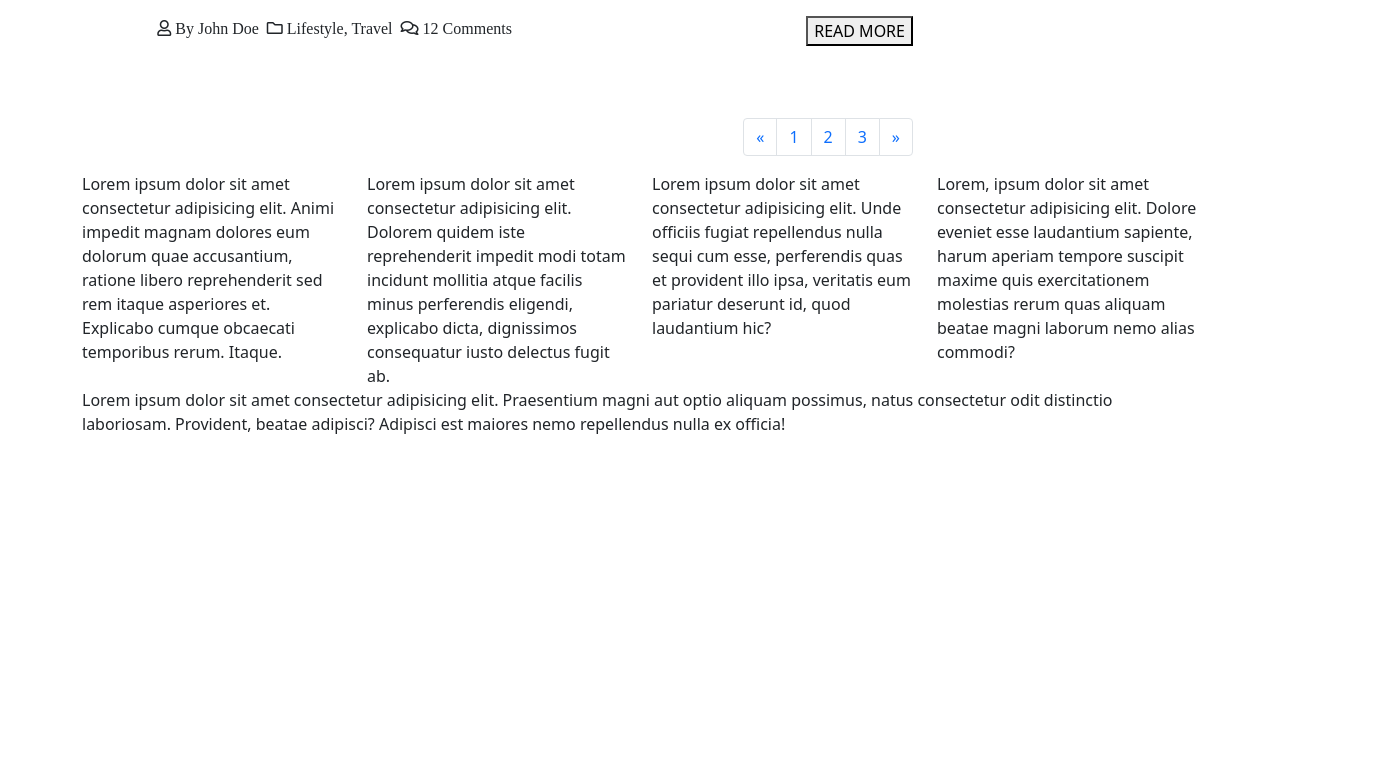
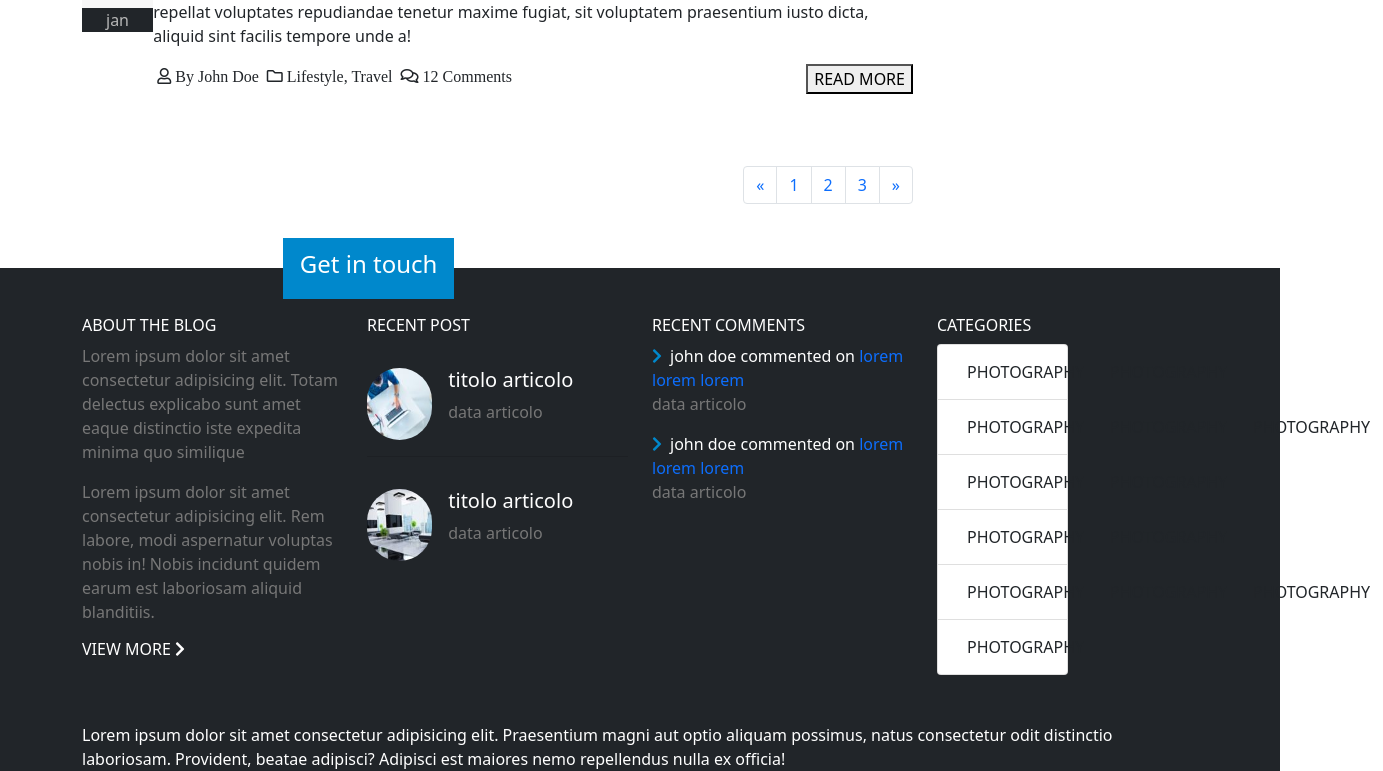
Before and after one commit to Dandav2923/proj-html-vuejs, a Vue app: page / in a window 1280 px wide. Shown: the part 4511-5282 px from the top of the page, 1383 px wide, since content can reach past the window. Before the commit the page ends 4947 px from the top, so only its background shows below. Built offline with nearby package versions, Linux system fonts and the light colour scheme.

Commit message:
footer quasi completo

```diff
--- a/src/components/Footer/Footer.vue
+++ b/src/components/Footer/Footer.vue
@@ -1,13 +1,94 @@
 <template>
-  <div class="container-fluid">
+<footer>
+  <div class="container-fluid position-relative bg-dark">
     <div class="container">
-      <div class="row justify-content-center">
+      <div class="row justify-content-center py-5">
         <div class="col-12">
           <div class="row row-cols-4">
-            <div class="col">Lorem ipsum dolor sit amet consectetur adipisicing elit. Animi impedit magnam dolores eum dolorum quae accusantium, ratione libero reprehenderit sed rem itaque asperiores et. Explicabo cumque obcaecati temporibus rerum. Itaque.</div>
-            <div class="col">Lorem ipsum dolor sit amet consectetur adipisicing elit. Dolorem quidem iste reprehenderit impedit modi totam incidunt mollitia atque facilis minus perferendis eligendi, explicabo dicta, dignissimos consequatur iusto delectus fugit ab.</div>
-            <div class="col">Lorem ipsum dolor sit amet consectetur adipisicing elit. Unde officiis fugiat repellendus nulla sequi cum esse, perferendis quas et provident illo ipsa, veritatis eum pariatur deserunt id, quod laudantium hic?</div>
-            <div class="col">Lorem, ipsum dolor sit amet consectetur adipisicing elit. Dolore eveniet esse laudantium sapiente, harum aperiam tempore suscipit maxime quis exercitationem molestias rerum quas aliquam beatae magni laborum nemo alias commodi?</div>
+            <div class="col about">
+              <h4 class="text-uppercase fs-6">about the blog</h4>
+              <p class="text-grey">Lorem ipsum dolor sit amet consectetur adipisicing elit. Totam delectus explicabo sunt amet eaque distinctio iste expedita minima quo similique
+              </p>
+              <p class="text-grey">Lorem ipsum dolor sit amet consectetur adipisicing elit. Rem labore, modi aspernatur voluptas nobis in! Nobis incidunt quidem earum est laboriosam aliquid blanditiis.
+              </p>
+              <h4 class="text-uppercase fs-6">
+                view more
+                <i class="fas fa-chevron-right"></i>
+              </h4>
+            </div>
+            <div class="col recent-post">
+              <h4 class="text-uppercase fs-6">Recent post</h4>
+              <ul class="list-group list-group-flush ">
+                <li class="list-group-item p-0 my-2 d-flex bg-dark" >
+                  <img class="w-25 my-3 rounded-pill" src="../../assets/img/our-office-4-square.jpg" alt="">
+                  <div class="container-info p-3 text-white">
+                    <h5>titolo articolo</h5>
+                    <p class="text-grey">data articolo</p>
+                  </div>
+                </li>
+                <li class="list-group-item p-0 my-2 d-flex bg-dark">
+                  <img class="w-25 my-3 rounded-pill" src="../../assets/img/our-office-5-square.jpg" alt="">
+                  <div class="container-info p-3 text-white">
+                    <h5>titolo articolo</h5>
+                    <p class="text-grey">data articolo</p>
+                  </div>
+                </li>
+              </ul>
+            </div>
+            <div class="col comments">
+              <h4 class="text-uppercase fs-6">Recent comments</h4>
+              <div class="container-comments">
+                <i class="fas fa-chevron-right color-blue me-2"></i>
+                <span>john doe commented on <a class="text-decoration-none" href="#">lorem lorem lorem</a></span>
+                <p class="text-grey">data articolo</p>
+                <i class="fas fa-chevron-right color-blue me-2"></i>
+                <span>john doe commented on <a class="text-decoration-none" href="#">lorem lorem lorem</a></span>
+                <p class="text-grey">data articolo</p>
+              </div>
+            </div>
+            <div class="col categories">
+              <h4 class="text-uppercase fs-6">categories</h4>
+              <ul class="list-group">
+                <li class="list-group-item w-50 d-flex">
+                  <button type="button" class="btn text-uppercase">photography
+                  </button>
+                  <button type="button" class="btn text-uppercase">photography
+                  </button>
+                </li>
+                <li class="list-group-item w-50 d-flex">
+                  <button type="button" class="btn text-uppercase">photography
+                  </button>
+                  <button type="button" class="btn text-uppercase">photography
+                  </button>
+                  <button type="button" class="btn text-uppercase">photography
+                  </button>
+                </li>
+                <li class="list-group-item w-50 d-flex">
+                  <button type="button" class="btn text-uppercase">photography
+                  </button>
+                  <button type="button" class="btn text-uppercase">photography
+                  </button>
+                </li>
+                <li class="list-group-item w-50 d-flex">
+                  <button type="button" class="btn text-uppercase">photography
+                  </button>
+                  <button type="button" class="btn text-uppercase">photography
+                  </button>
+                </li>
+                <li class="list-group-item w-50 d-flex">
+                  <button type="button" class="btn text-uppercase">photography
+                  </button>
+                  <button type="button" class="btn text-uppercase">photography
+                  </button>
+                  <button type="button" class="btn text-uppercase">photography
+                  </button>
+                </li>
+                <li class="list-group-item w-50 d-flex">
+                  <button type="button" class="btn text-uppercase">photography
+                  </button>
+                </li>
+              </ul>
+            </div>
           </div>
         </div>
       </div>
@@ -16,8 +97,12 @@
           Lorem ipsum dolor sit amet consectetur adipisicing elit. Praesentium magni aut optio aliquam possimus, natus consectetur odit distinctio laboriosam. Provident, beatae adipisci? Adipisci est maiores nemo repellendus nulla ex officia!
         </div>
       </div>
+      <div class="container-absolute">
+        <h3>Get in touch</h3>
+      </div>
     </div>
   </div>
+</footer>
 </template>
 
 <script>
@@ -26,6 +111,32 @@ export default {
 }
 </script>
 
-<style>
-
+<style lang="scss" scoped>
+@import "../../assets/scss/partials/_variables.scss";
+.col, .col-12{
+  color: white;
+}
+.container-absolute {
+  display: inline-block;
+  color: $text-color-white;
+  background-color: $bg-color-blue;
+  position: absolute;
+  top: -30px;
+  left: 283px;
+  // box-shadow: 5px 5px 8px 8px blue,
+  // box-shadow: 5px -10px  blue;
+  h3 {
+    padding: 0.5em 0.7em;
+    font-size: 1.5em;
+  }
+}
+.text-grey {
+  color: $text-color-dark-grey2;
+}
+.text-white {
+  color: $text-color-white;
+}
+.color-blue {
+  color: $text-color-blue;
+}
 </style>
--- a/src/components/Main/Main.vue
+++ b/src/components/Main/Main.vue
@@ -1,5 +1,5 @@
 <template>
-<div class="container-fluid p-0">
+<div class="container-fluid p-0 my-5">
     <MainTop />
     <MainMid />
     <MainBot />
```
